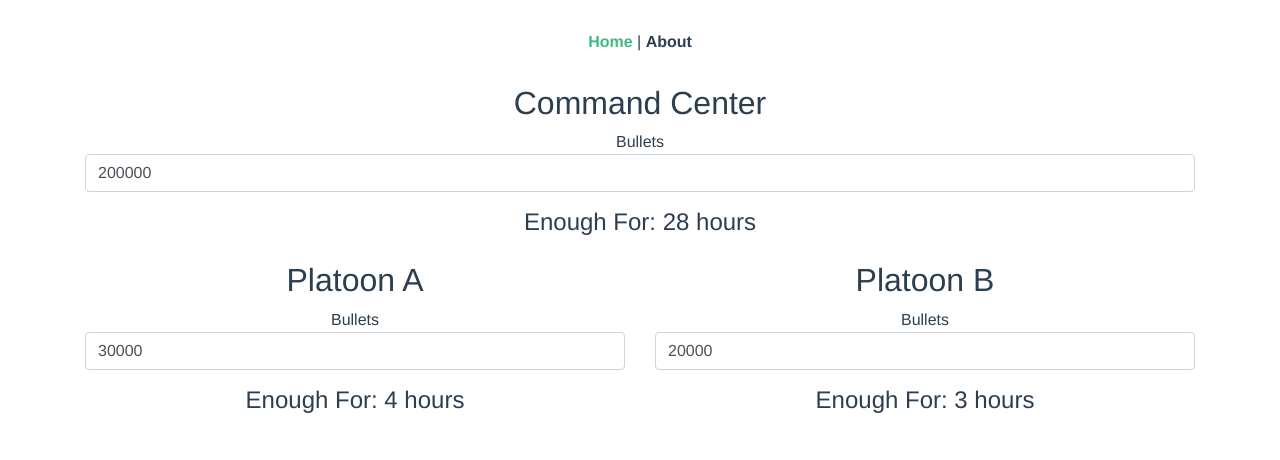
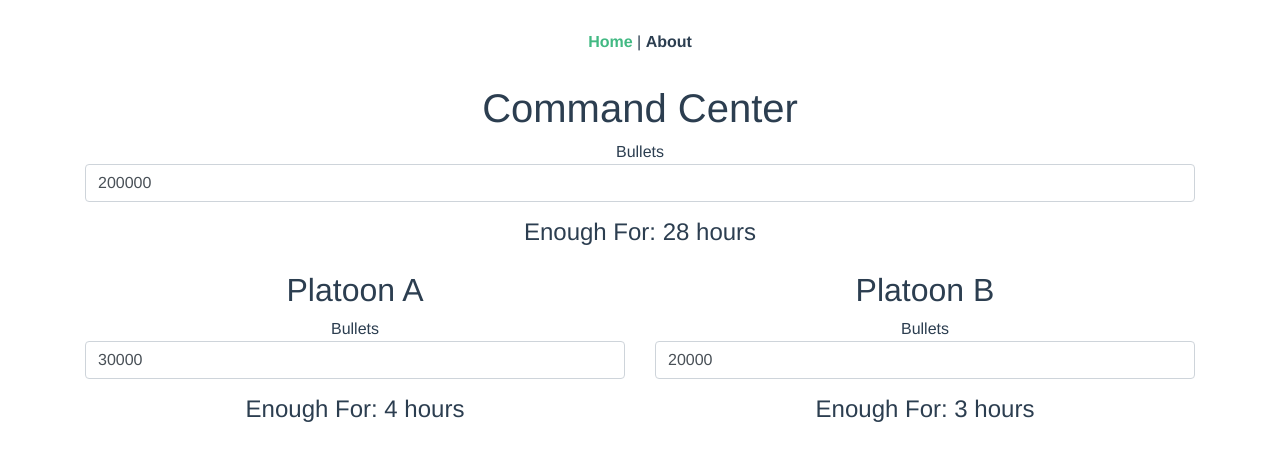
Before and after one commit to aviabey/vue-vuex, a Vue app: page / in a window 1280 px wide. Shown: the top 460 px of the page. Built offline with nearby package versions, Linux system fonts and the light colour scheme.

Commit message:
Slots are flexible

```diff
--- a/src/components/CommandCenter.vue
+++ b/src/components/CommandCenter.vue
@@ -3,7 +3,7 @@
     <div class="row">
       <div class="col-sm">
           <BasePlatoon :bullets="bullets">
-            <h2>Command Center</h2>
+            <h1>Command Center</h1>
           </BasePlatoon>
       </div>
     </div>
```
